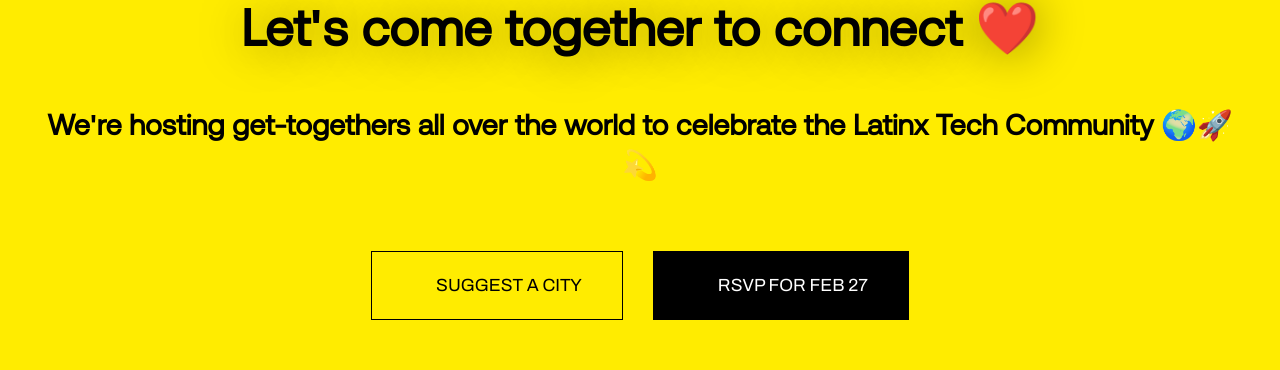
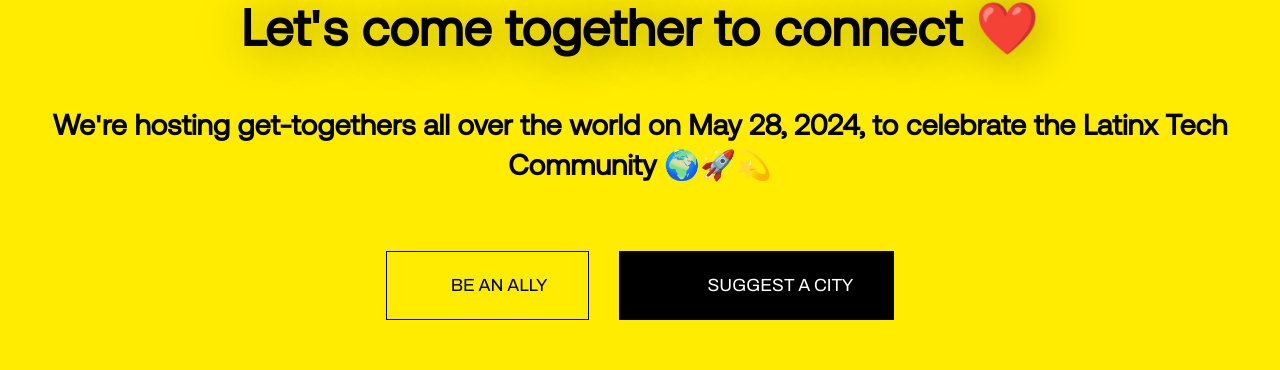
Before and after one commit to latinx-familia/latinx-meetups, a Next.js app: page / in a window 1280 px wide. Shown: the part 297-667 px from the top of the page. Built offline with nearby package versions, Linux system fonts and the light colour scheme; some icons are missing.

Commit message:
Update Hero.js

```diff
--- a/components/ui/Hero.js
+++ b/components/ui/Hero.js
@@ -6,17 +6,18 @@
        <>
         <section className="hero">
                 <h1>Let&apos;s come together to connect ❤️</h1>
-                <h2>We&apos;re hosting get-togethers all over the world to celebrate the Latinx Tech Community 🌍🚀💫 </h2>
+                <h2>We&apos;re hosting get-togethers all over the world on May 28, 2024, to celebrate the Latinx Tech Community 🌍🚀💫 </h2>
 
                 <div className="button-container">
-                    <Link href="https://forms.gle/x1APvVMUg3WhRPX18" target="_blank">
-                        <button className="secondary-btn hero-btn"><Icon icon="mdi:city" />
-                            SUGGEST A CITY
+                    <Link href="https://forms.gle/S6GjZFbeLUUGkBJu5" target="_blank">
+                        <button className="secondary-btn hero-btn"><Icon icon="material-symbols-light:handshake" />
+                            BE AN ALLY
                         </button>
                     </Link>
-                    <Link href="https://app.getriver.io/latinx" target="_blank">
-                        <button className="scroll-btn hero-btn"><Icon icon="mdi:check-outline" />
-                            RSVP FOR FEB 27
+                    <Link href="https://forms.gle/x1APvVMUg3WhRPX18" target="_blank">
+                        <button className="scroll-btn hero-btn"><Icon icon="mdi:city" />
+        <Icon icon="mdi:check-outline" />
+                            SUGGEST A CITY
                         </button>
                     </Link>
                 </div>
```
